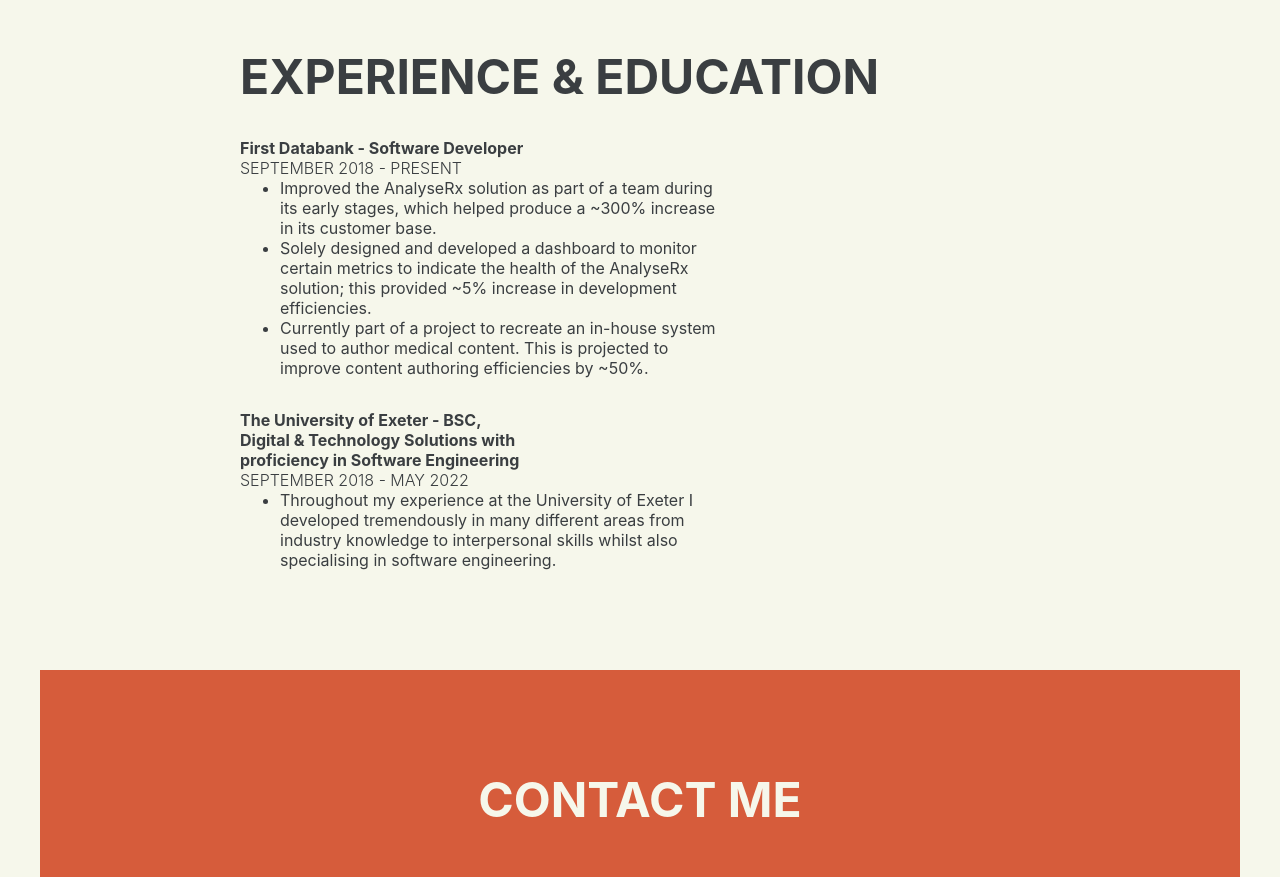
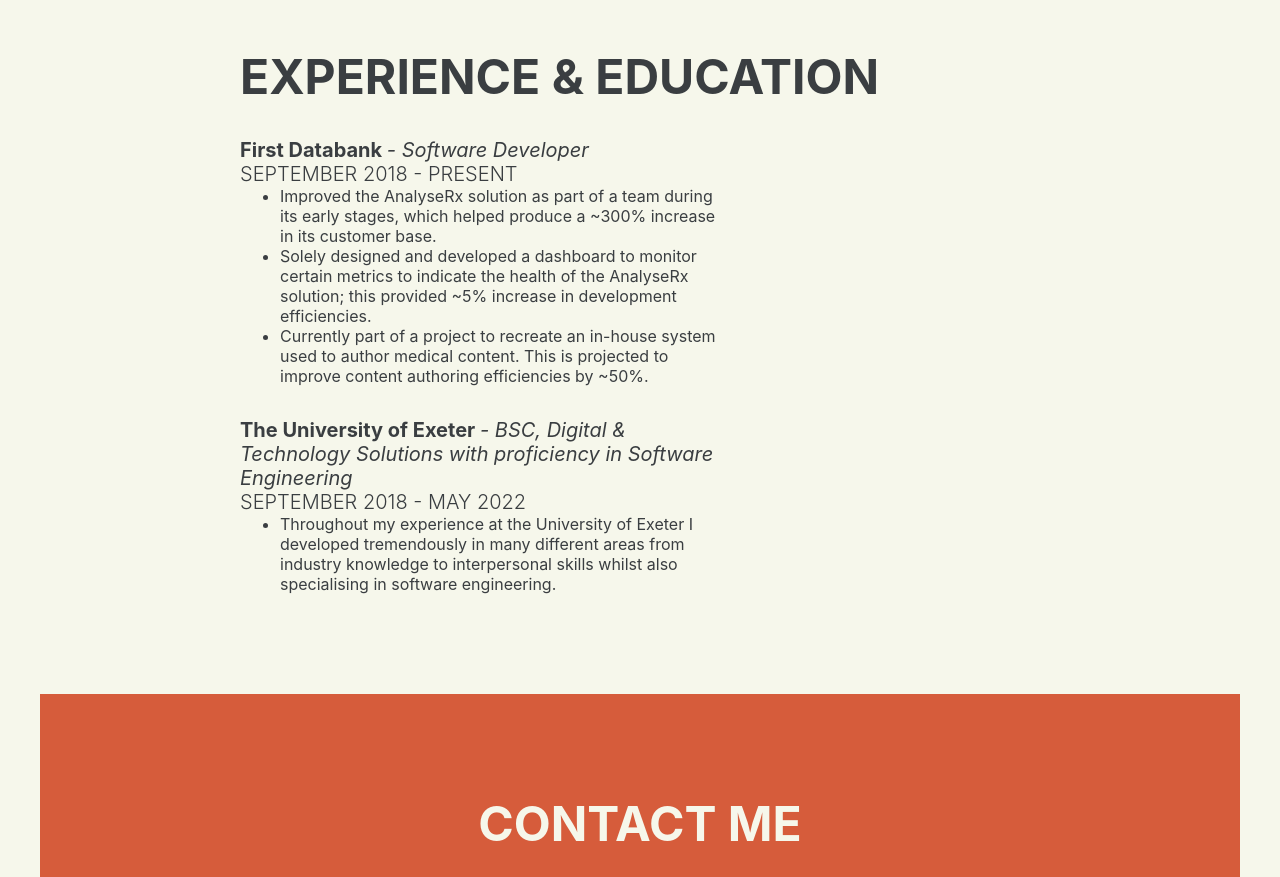
Before and after one commit to Tyreece-Jay/portfolio, a React (Create React App) app: page / in a window 1280 px wide. Shown: the part 1960-2837 px from the top of the page. Built offline with nearby package versions, Linux system fonts and the light colour scheme.

Commit message:
Updated occupation

```diff
--- a/src/app.styles.css
+++ b/src/app.styles.css
@@ -150,11 +150,11 @@
   margin-bottom: 32px;
 }
 
-.Experience-text, p {
+.Experience-text, span, p {
   grid-area: experiencetext;
   background-color: #F6F7EB;
   width: 60%;
-  font-size: calc(16px);
+  font-size: calc(20px);
   margin: 0;
 }
 
@@ -162,13 +162,16 @@
   grid-area: educationtext;
   background-color: #F6F7EB;
   width: 60%;
-  font-size: calc(16px);
   margin: 0;
   margin-top: 32px;
 }
 
 .Place {
   font-weight: bold;
+}
+
+.Occupation {
+  font-style: italic;
 }
 
 .Dates {
@@ -178,6 +181,7 @@
 ul, li {
   background-color: #F6F7EB;
   margin: 0;
+  font-size: calc(16px);
 }
 
 .Contact {
--- a/src/components/educationandexperience.tsx
+++ b/src/components/educationandexperience.tsx
@@ -4,7 +4,8 @@
   return <div className="Experience-and-education">
     <h3 className="Experience-and-education-title">EXPERIENCE & EDUCATION</h3>
     <div className="Experience-text">
-      <p className="Place">First Databank - Software Developer</p>
+      <span className="Place">First Databank </span>
+      <span className="Occupation">- Software Developer</span>
       <p className="Dates">SEPTEMBER 2018 - PRESENT</p>
       <ul aria-label='experience text'>
         <li>
@@ -19,7 +20,8 @@
       </ul>
     </div>
     <div className="Education-text">
-      <p className="Place">The University of Exeter - BSC, Digital & Technology Solutions with proficiency in Software Engineering</p>
+      <span className="Place">The University of Exeter </span>
+      <span className="Occupation">- BSC, Digital & Technology Solutions with proficiency in Software Engineering</span>
       <p className="Dates">SEPTEMBER 2018 - MAY 2022</p>
       <ul aria-label='education text'>
         <li>
```
Also changed, not shown: src/specs/app.steps.ts (+11 -2 lines), 1 other file (tests, documents, lock files or other folders).
